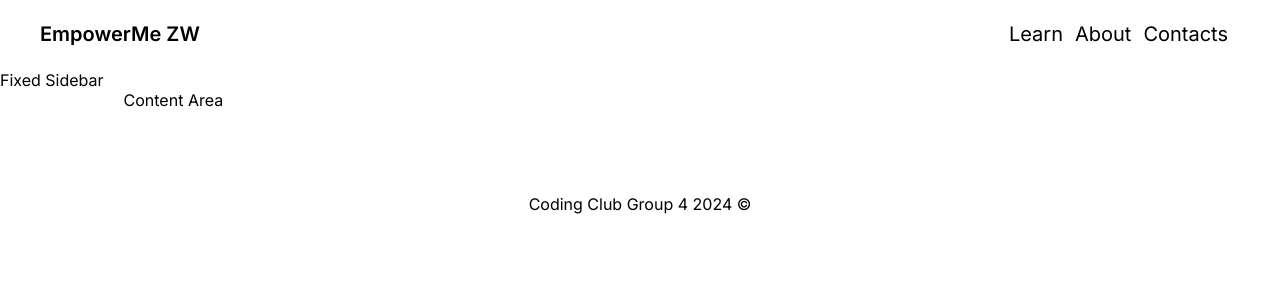
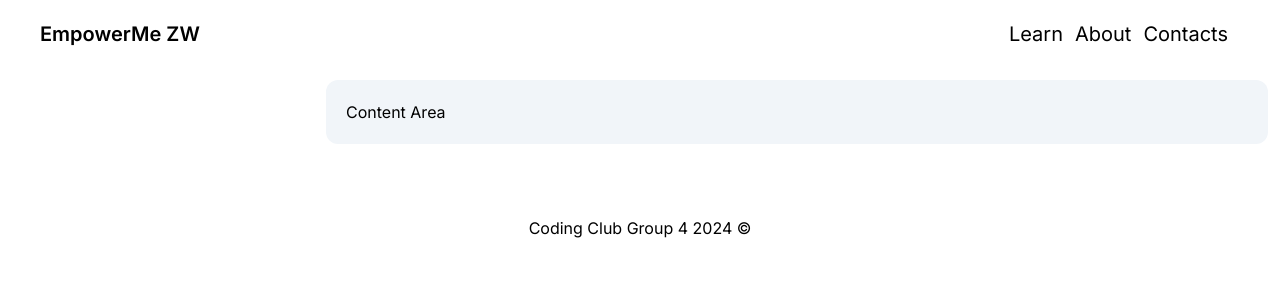
Before and after one commit to Tadiwr/empowerme, a Next.js app: page /wiki in a window 1280 px wide. Shown: the top 300 px of the page. Built offline with nearby package versions, Linux system fonts and the light colour scheme.

Commit message:
adds flex to the sidebars and bg for the content area

```diff
--- a/src/app/wiki/layout.tsx
+++ b/src/app/wiki/layout.tsx
@@ -13,10 +13,12 @@ export default function WikiLayout({children} : Props) {
         <div className='md:hidden'  >
             <PopUpSideBar/>
         </div>
-        <div className='hidden md:flex'>
+        <div className='hidden md:flex md:w-1/4'>
             <FixedSideBar/>
         </div>
-        {children}
+        <div className='h-full w-full md:w-3/4 bg-slate-100 rounded-xl m-3' >
+            {children}
+        </div>
     </div>
   )
 }
--- a/src/app/wiki/page.tsx
+++ b/src/app/wiki/page.tsx
@@ -2,7 +2,7 @@ import React from 'react'
 
 export default function WikiMainPage() {
   return (
-    <div className='flex h-full flex-col p-5 justify-start items-start' >
+    <div className='flex flex-col p-5 justify-start items-start' >
         Content Area
     </div>
   )
--- a/src/lib/components/fixed_sidebar.tsx
+++ b/src/lib/components/fixed_sidebar.tsx
@@ -2,6 +2,8 @@ import React from 'react'
 
 export default function FixedSideBar() {
   return (
-    <div>Fixed Sidebar</div>
+    <div>
+
+    </div>
   )
 }
--- a/src/lib/components/popup_sidebar.tsx
+++ b/src/lib/components/popup_sidebar.tsx
@@ -4,7 +4,7 @@ import React from 'react'
 
 export default function PopUpSideBar() {
 
-  const [show, setShow] = React.useState(true);
+  const [show, setShow] = React.useState(false);
 
   const toogleModal = () => {
     setShow(!show);
```
